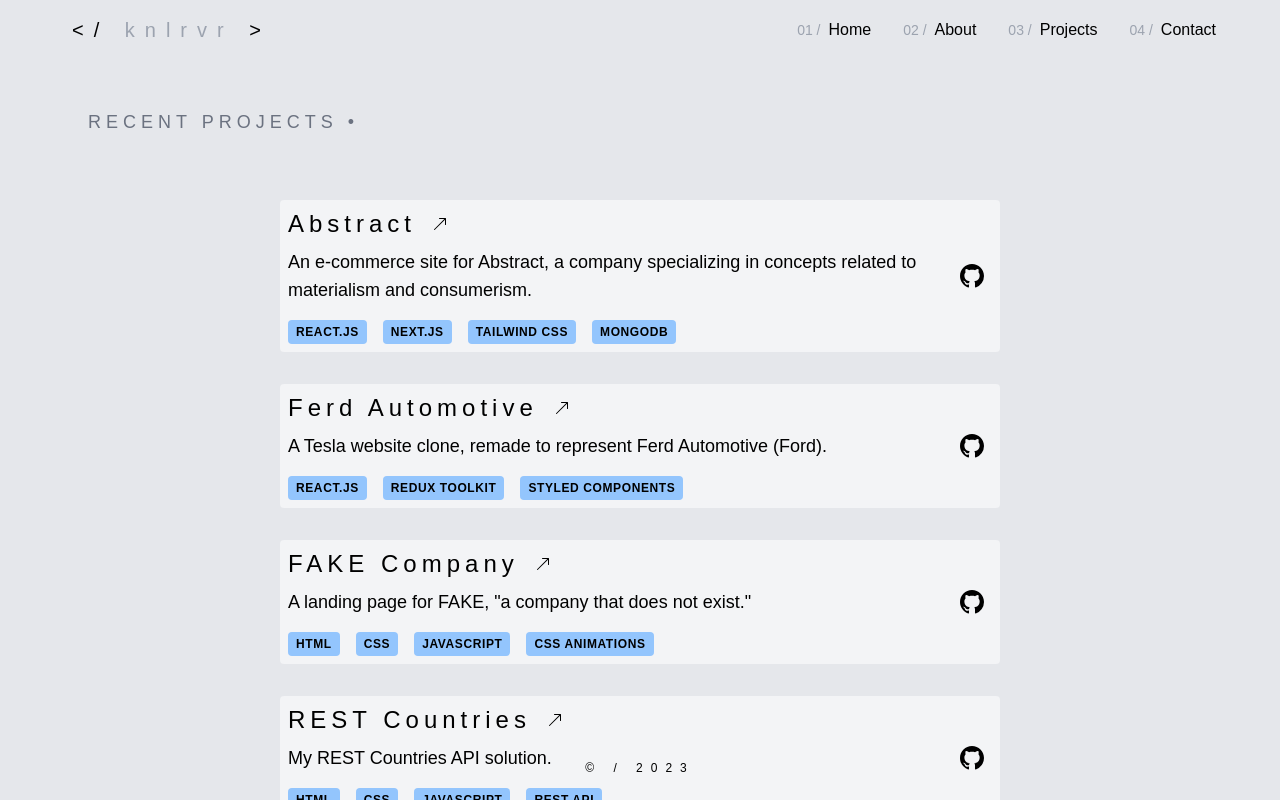
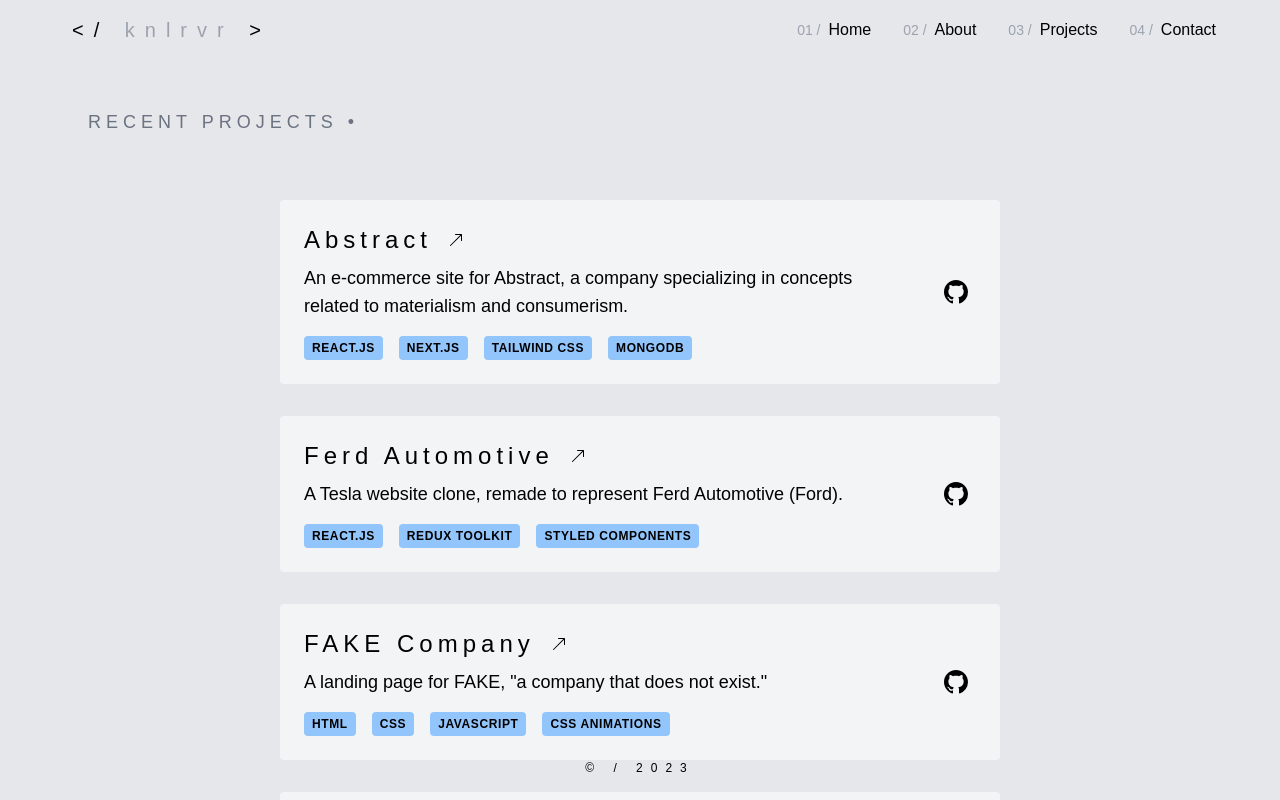
Before and after one commit to knlrvr/knlrvr-portfolio, a Next.js app: page /Projects in a window 1280 px wide. Built offline with nearby package versions, Linux system fonts and the light colour scheme.

Commit message:
increased padding on projects

```diff
--- a/src/pages/Projects.tsx
+++ b/src/pages/Projects.tsx
@@ -33,7 +33,7 @@
         {/** 1 */}
         <div className="container mx-auto">
           <div>
-            <div className="bg-gray-100 rounded p-2 md:flex justify-between">
+            <div className="bg-gray-100 rounded p-6 md:flex justify-between">
               <div>
                 <Link href="https://abstract-knlrvr.vercel.app" target="_blank" className="flex items-center space-x-4 hover:text-gray-500">
                   <h4 className="text-2xl font-thin tracking-[5px]">
@@ -72,7 +72,7 @@
         {/** 2 */}
         <div className="container mx-auto">
           <div>
-            <div className="bg-gray-100 rounded p-2 md:flex justify-between">
+            <div className="bg-gray-100 rounded p-6 md:flex justify-between">
               <div>
                 <Link href="https://laravel-notification-channels.com/" target="_blank" className="flex items-center space-x-4 hover:text-gray-500">
                   <h4 className="text-2xl font-thin tracking-[5px]">
@@ -108,7 +108,7 @@
         {/** 3 */}
         <div className="container mx-auto">
           <div>
-            <div className="bg-gray-100 rounded p-2 md:flex justify-between">
+            <div className="bg-gray-100 rounded p-6 md:flex justify-between">
               <div>
                 <Link href="https://knlrvr.github.io/fake" target="_blank" className="flex items-center space-x-4 hover:text-gray-500">
                   <h4 className="text-2xl font-thin tracking-[5px]">
@@ -147,7 +147,7 @@
         {/** 4 */}
         <div className="container mx-auto">
           <div>
-            <div className="bg-gray-100 rounded p-2 md:flex justify-between">
+            <div className="bg-gray-100 rounded p-6 md:flex justify-between">
               <div>
                 <Link href="https://knlrvr.github.io/REST-Countries" target="_blank" className="flex items-center space-x-4 hover:text-gray-500">
                   <h4 className="text-2xl font-thin tracking-[5px]">
```
